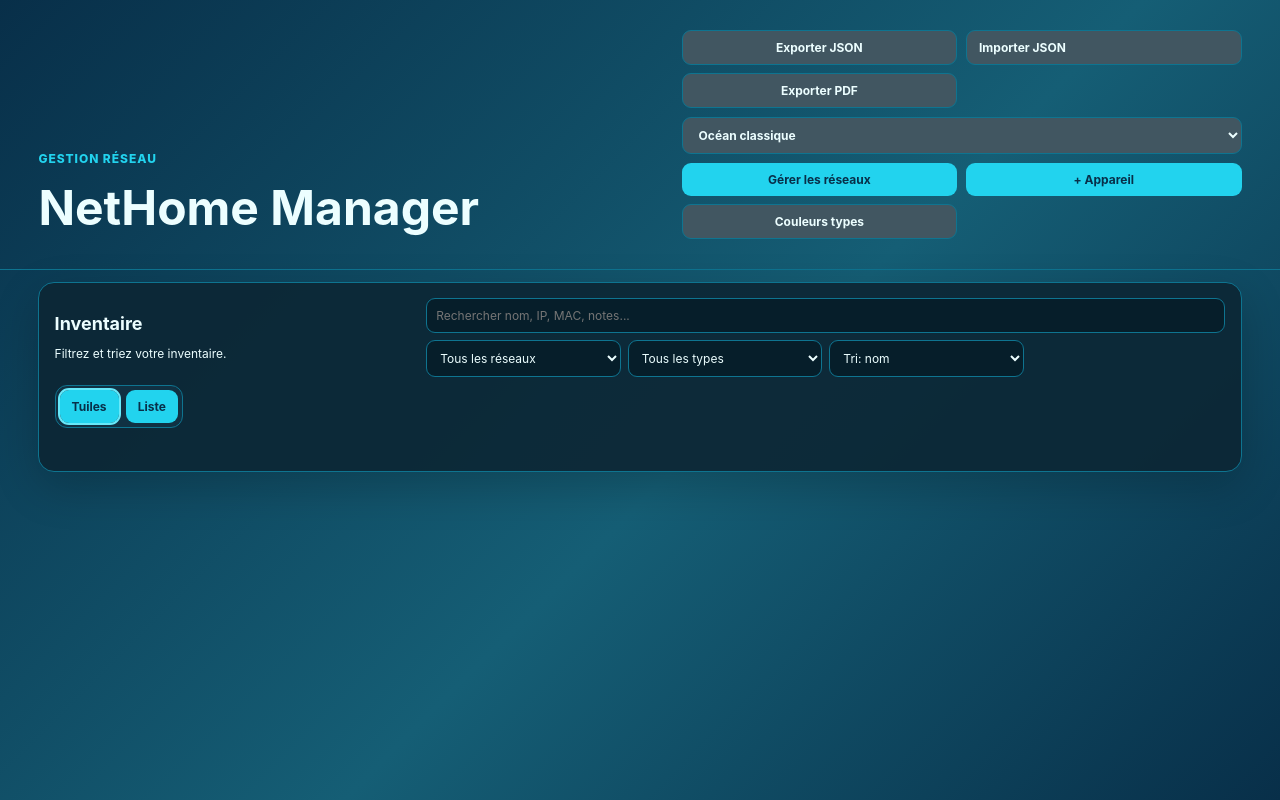
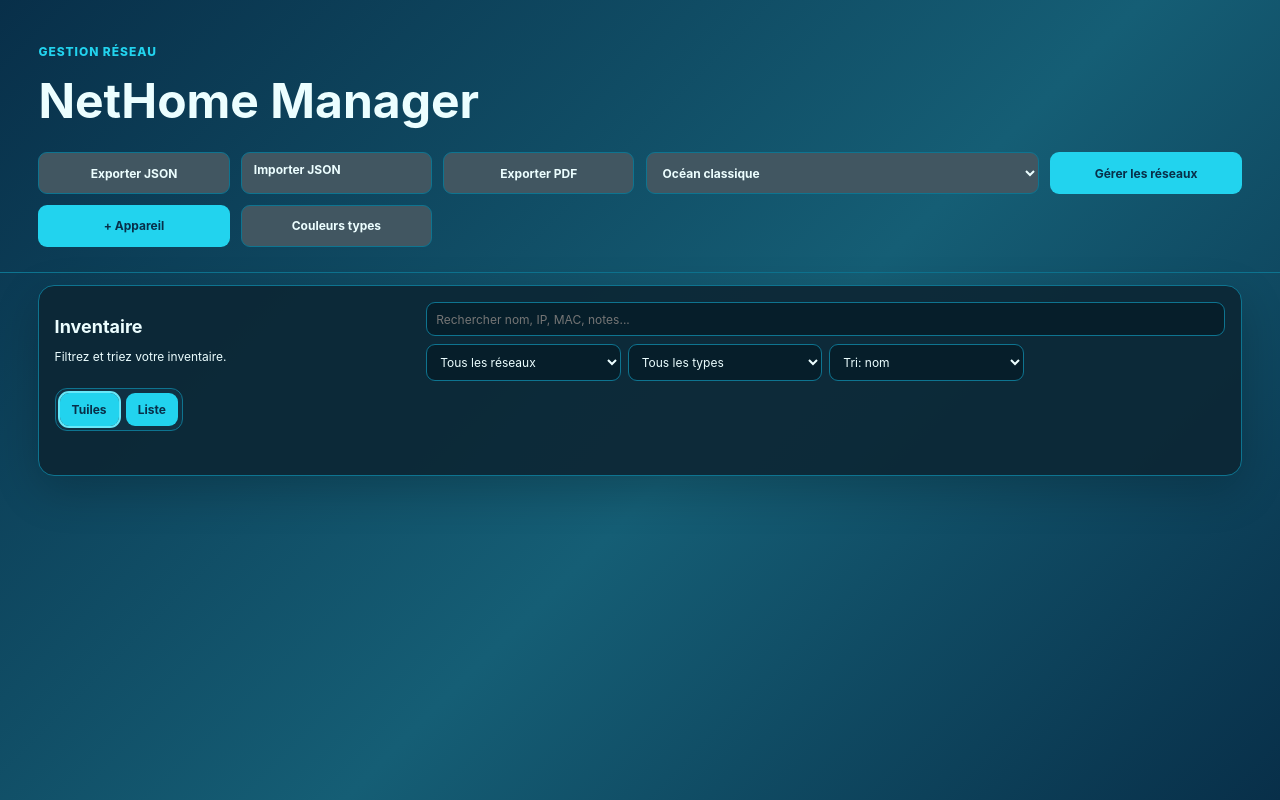
Before and after one commit to ludo3232/gpt_test, a plain HTML site: page index.html in a window 1280 px wide. Drawn offline with Linux system fonts and the light colour scheme; no server answers.

Commit message:
Rework header action layout

```diff
--- a/styles.css
+++ b/styles.css
@@ -419,3 +419,31 @@ body[data-theme="ocean-night"] {
   background: var(--card);
 }
 .type-color-row input { width: 3rem; height: 2rem; padding: .1rem; }
+
+/* Header layout: title first, actions below */
+.hero {
+  display: block;
+  padding-top: 2rem;
+  padding-bottom: 1.6rem;
+}
+.hero > div:first-child { margin-bottom: 1.4rem; }
+.hero-actions {
+  display: grid;
+  grid-template-columns: repeat(auto-fit, minmax(180px, 1fr));
+  gap: .7rem;
+  justify-content: stretch;
+  align-items: stretch;
+  min-width: 0;
+}
+.hero-actions .theme-select { grid-column: span 2; }
+.hero-actions .secondary,
+.hero-actions .file-button,
+.hero-actions button,
+.hero-actions select {
+  width: 100%;
+  min-height: 2.6rem;
+}
+@media (max-width: 760px) {
+  .hero-actions { grid-template-columns: 1fr; }
+  .hero-actions .theme-select { grid-column: auto; }
+}
```
